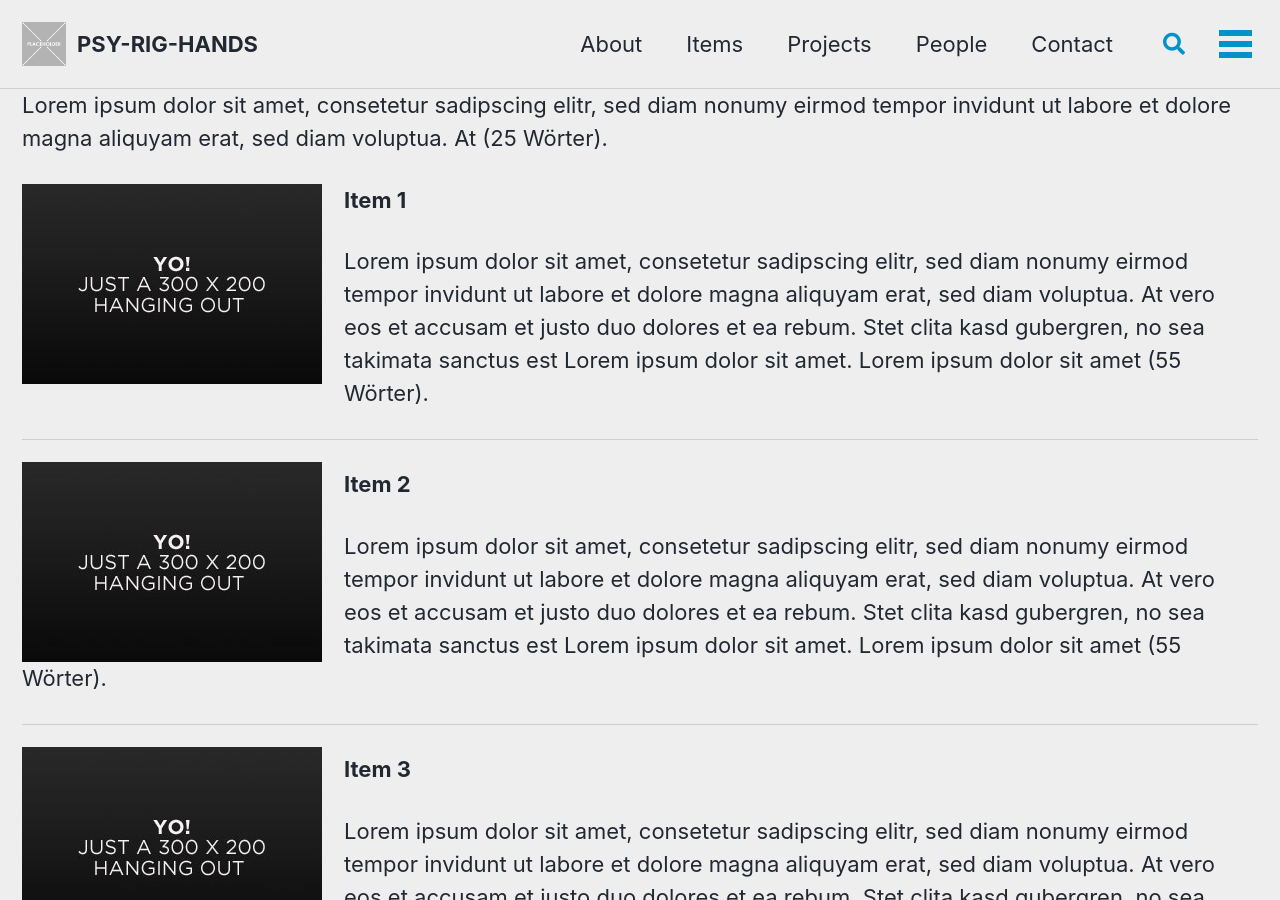
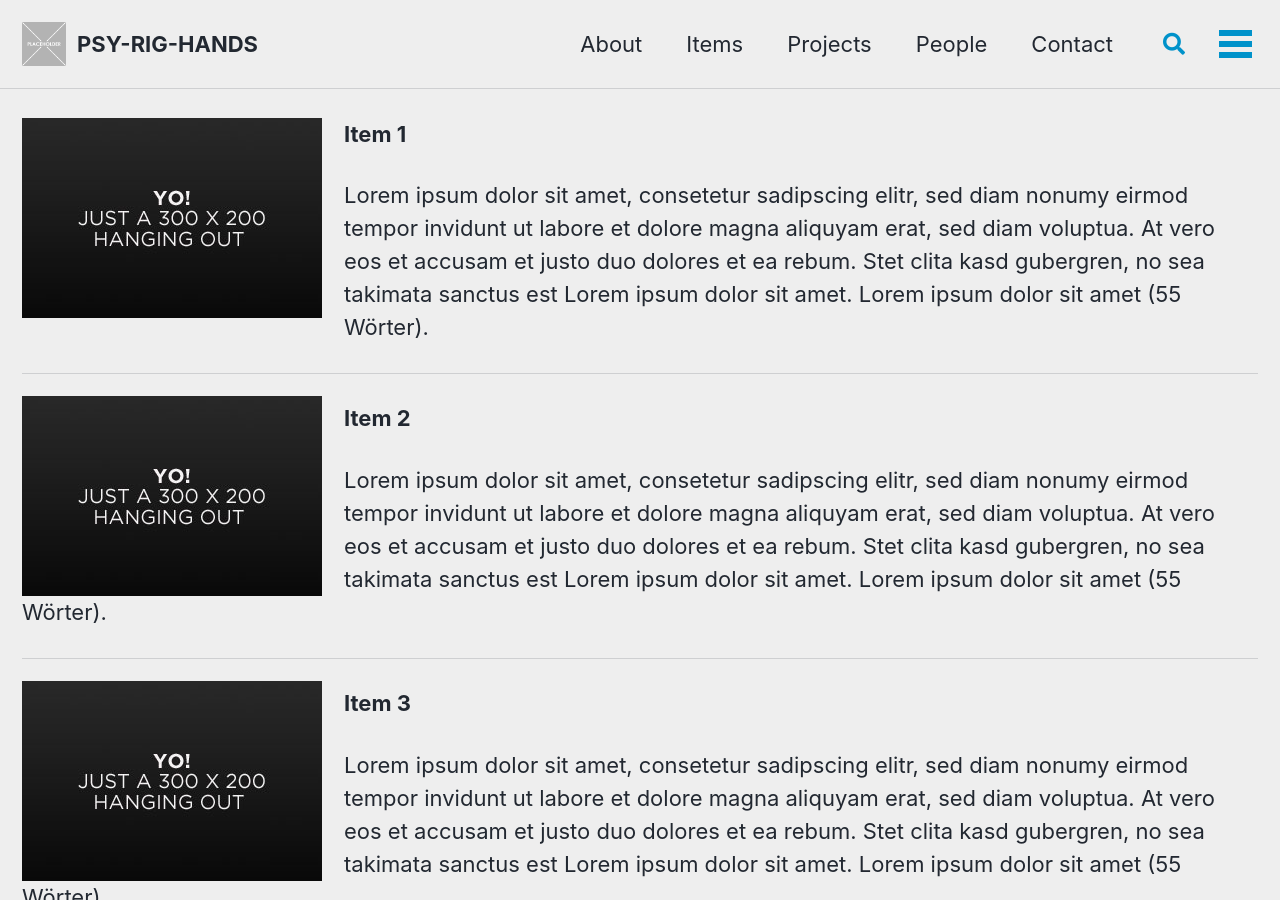
Before and after one commit to psyrig/psyrig.github.io, a Jekyll site: the page built from _pages/Items.md, in a window 1280 px wide and 900 px high. Built offline with Jekyll 4.4.1, drawn with Linux system fonts in a browser that asks for light colours; cached includes are drawn as plain includes.

Commit message:
Update Items.md

```diff
--- a/_pages/Items.md
+++ b/_pages/Items.md
@@ -3,7 +3,6 @@
 layout: splash
 permalink: /items/
 ---
-Lorem ipsum dolor sit amet, consetetur sadipscing elitr, sed diam nonumy eirmod tempor invidunt ut labore et dolore magna aliquyam erat, sed diam voluptua. At (25 Wörter).
 
 ![image-left]({{ site.url }}{{ site.baseurl }}/assets/images/image-alignment-300x200.jpg){: .align-left}
 
```
